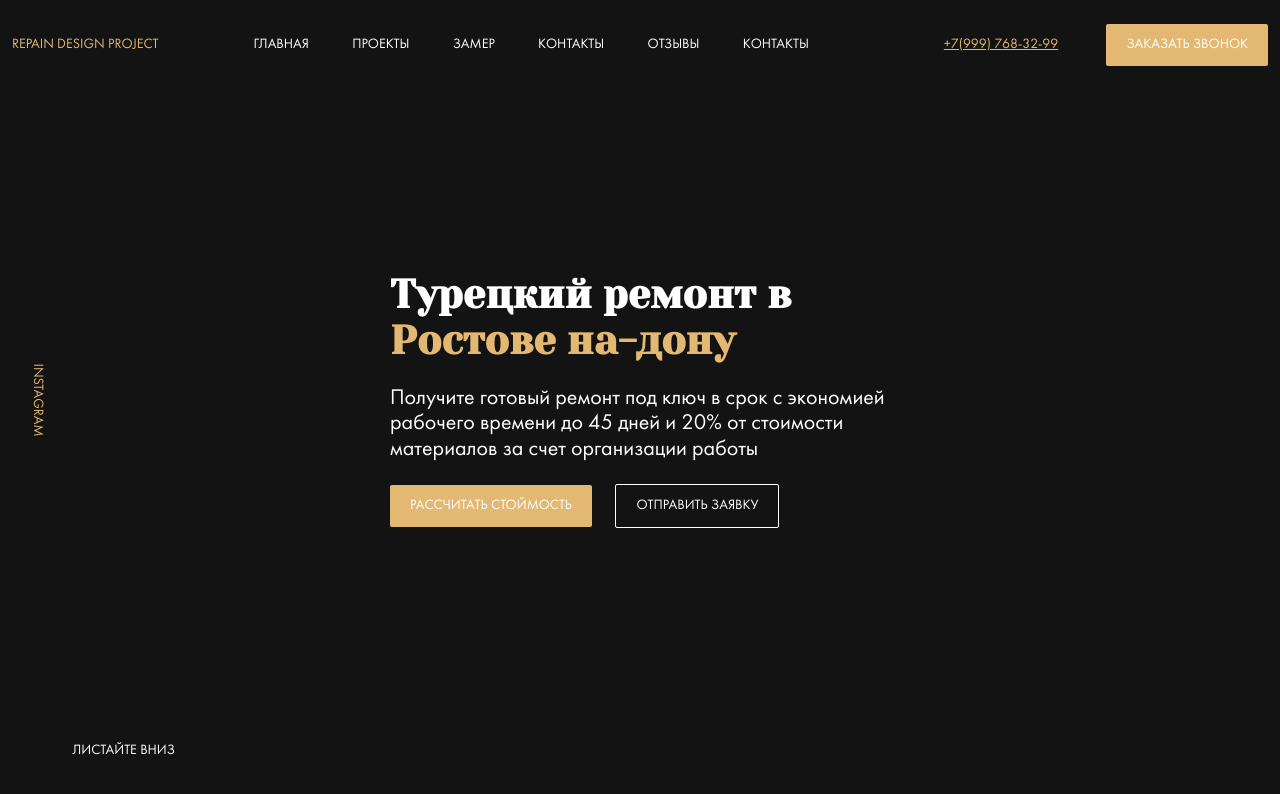
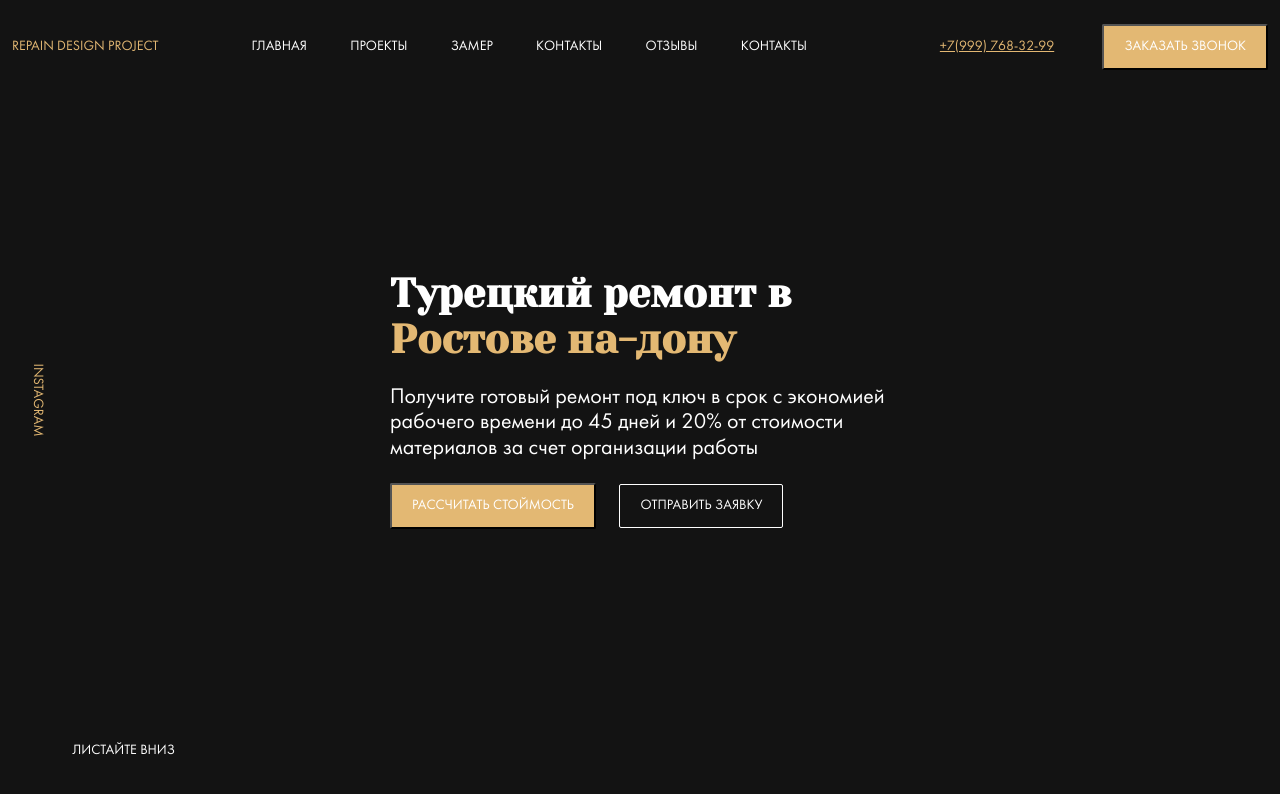
Before and after one commit to Kiss1414/repair-design, a website: page index.html in a window 1280 px wide. Drawn offline with Linux system fonts and the light colour scheme; files whose address does not match are found by name.

Commit message:
Revert "убрали обводку у кнопок"
This reverts commit 6a34a32ddcc47bd6b20dc20d1f42580bd324dc4e.

```diff
--- a/sass/_interface.sass
+++ b/sass/_interface.sass
@@ -1,6 +1,6 @@
 .button
  padding: 13px 20px
- border: none
+ bottom: none
  border-radius: 2px
  text-transform: uppercase
  &--primary
```
Also changed, not shown: css/style.css.
